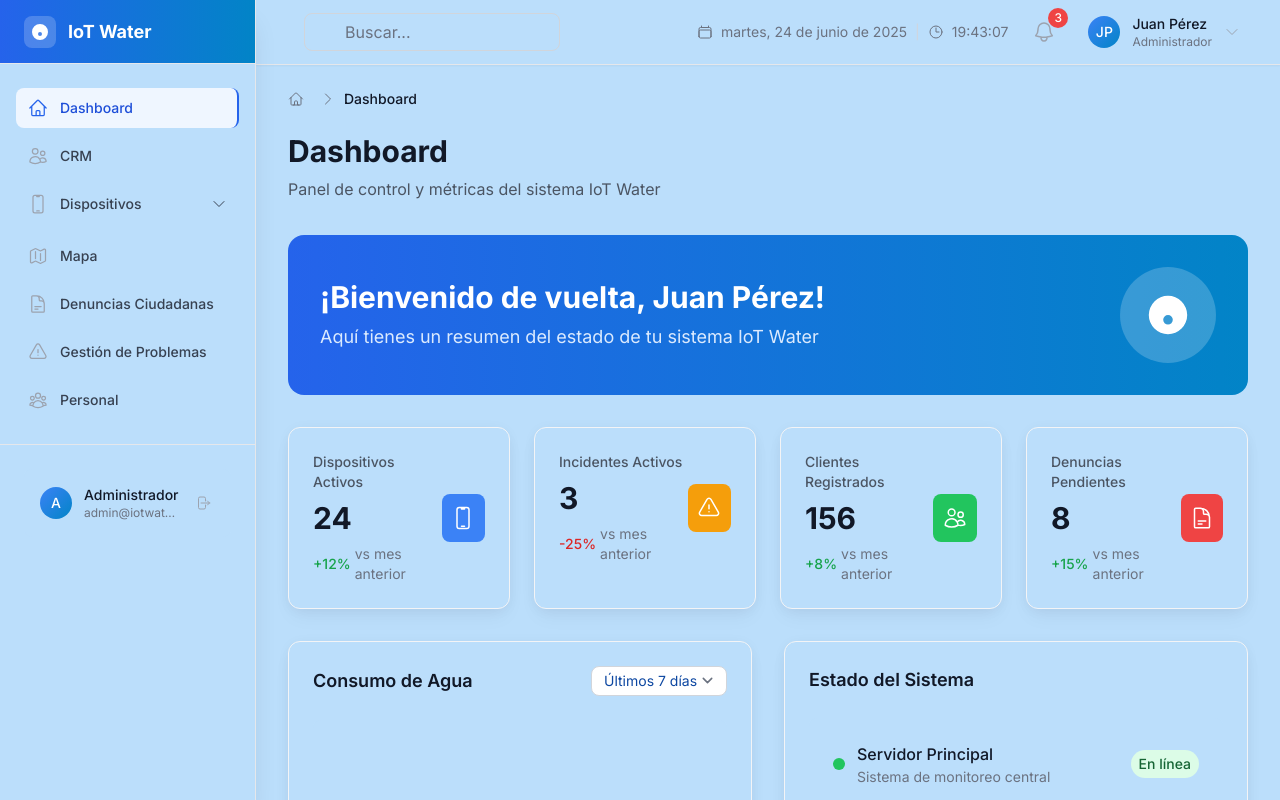
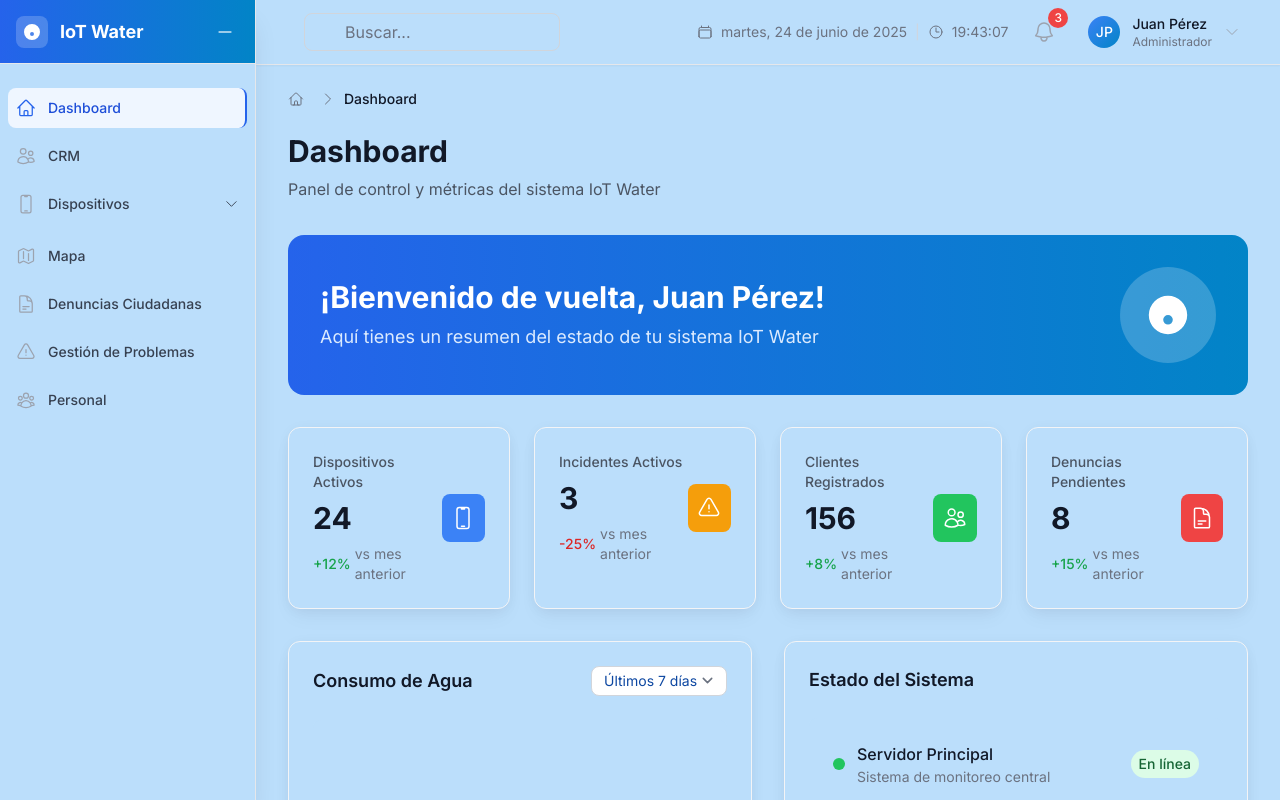
Before and after one commit to Alexisxx9999/frontend_iot_water, a Vue app: page /app/dashboard in a window 1280 px wide. Shown: the top 800 px of the page. Built offline with nearby package versions, Linux system fonts and the light colour scheme.

Commit message:
menu lateral efecto de contraccion

```diff
--- a/src/components/SidebarMenu.vue
+++ b/src/components/SidebarMenu.vue
@@ -1,22 +1,31 @@
 <template>
   <aside
-    class="fixed inset-y-0 left-0 z-50 w-64 bg-white shadow-xl border-r border-gray-200 transform transition-transform duration-300 ease-in-out lg:translate-x-0"
-    :class="{
-      'translate-x-0': isMobileOpen,
-      '-translate-x-full': !isMobileOpen
-    }"
+    class="fixed inset-y-0 left-0 z-50 bg-white shadow-xl border-r border-gray-200 transform transition-all duration-300 ease-in-out flex flex-col"
+    :class="[
+      isCollapsed ? 'w-20' : 'w-64',
+      isMobileOpen ? 'translate-x-0' : '-translate-x-full',
+      'lg:translate-x-0'
+    ]"
   >
     <!-- Sidebar Header -->
-    <div class="flex items-center justify-between h-16 px-6 border-b border-gray-200 bg-gradient-to-r from-primary-600 to-water-600">
+    <div class="flex items-center justify-between h-16 px-4 border-b border-gray-200 bg-gradient-to-r from-primary-600 to-water-600">
       <router-link to="/app/dashboard" class="flex items-center space-x-3">
         <div class="flex items-center justify-center w-8 h-8 bg-white/20 rounded-lg">
           <svg class="w-5 h-5 text-white" fill="currentColor" viewBox="0 0 20 20">
             <path d="M10 2a8 8 0 100 16 8 8 0 000-16zM8 12a2 2 0 114 0 2 2 0 01-4 0z"/>
           </svg>
         </div>
-        <span class="text-lg font-bold text-white">IoT Water</span>
+        <span v-if="!isCollapsed" class="text-lg font-bold text-white">IoT Water</span>
       </router-link>
-
+      <!-- Botón para colapsar/expandir -->
+      <button
+        @click="toggleCollapse"
+        class="hidden lg:flex p-1 rounded-md text-white/80 hover:text-white hover:bg-white/10 transition-colors ml-2"
+        :title="isCollapsed ? 'Expandir menú' : 'Colapsar menú'"
+      >
+        <svg v-if="!isCollapsed" xmlns="http://www.w3.org/2000/svg" class="h-5 w-5" fill="none" viewBox="0 0 24 24" stroke="currentColor"><path stroke-linecap="round" stroke-linejoin="round" stroke-width="2" d="M19 12H5" /></svg>
+        <svg v-else xmlns="http://www.w3.org/2000/svg" class="h-5 w-5" fill="none" viewBox="0 0 24 24" stroke="currentColor"><path stroke-linecap="round" stroke-linejoin="round" stroke-width="2" d="M5 12h14" /></svg>
+      </button>
       <!-- Close button for mobile -->
       <button
         @click="$emit('toggle-sidebar')"
@@ -27,13 +36,13 @@
     </div>
 
     <!-- Navigation Menu -->
-    <nav class="flex-1 px-4 py-6 space-y-2 overflow-y-auto">
+    <nav class="flex-1 px-2 py-6 space-y-2 overflow-y-auto">
       <div v-for="item in sidebarMenuItems" :key="item.id" class="space-y-1">
         <!-- Menu Item without children -->
         <router-link
           v-if="!item.children || item.children.length === 0"
           :to="item.route"
-          class="group flex items-center px-3 py-2.5 text-sm font-medium rounded-lg transition-all duration-200"
+          class="group flex items-center px-2 py-2.5 text-sm font-medium rounded-lg transition-all duration-200"
           :class="isActiveItem(item)
             ? 'bg-primary-50 text-primary-700 border-r-2 border-primary-600'
             : 'text-gray-700 hover:bg-gray-50 hover:text-gray-900'"
@@ -41,12 +50,12 @@
         >
           <component
             :is="getMenuIcon(item.icon)"
-            class="w-5 h-5 mr-3 flex-shrink-0"
-            :class="isActiveItem(item) ? 'text-primary-600' : 'text-gray-400 group-hover:text-gray-500'"
+            class="w-5 h-5 flex-shrink-0 icon-center"
+            :class="[isActiveItem(item) ? 'text-primary-600' : 'text-gray-400 group-hover:text-gray-500', isCollapsed ? 'mx-auto' : 'mr-3']"
           />
-          <span class="truncate">{{ item.title }}</span>
+          <span v-if="!isCollapsed" class="truncate">{{ item.title }}</span>
           <span
-            v-if="item.badge"
+            v-if="item.badge && !isCollapsed"
             class="ml-auto inline-flex items-center px-2 py-0.5 rounded-full text-xs font-medium"
             :class="isActiveItem(item)
               ? 'bg-primary-100 text-primary-800'
@@ -59,21 +68,22 @@
         <!-- Menu Item with children -->
         <div v-else>
           <button
-            @click="toggleSubmenu(item.id)"
-            class="group w-full flex items-center justify-between px-3 py-2.5 text-sm font-medium rounded-lg transition-all duration-200"
+            @click="handleParentMenuClick(item)"
+            class="group w-full flex items-center justify-between px-2 py-2.5 text-sm font-medium rounded-lg transition-all duration-200"
             :class="isActiveItem(item)
               ? 'bg-primary-50 text-primary-700'
               : 'text-gray-700 hover:bg-gray-50 hover:text-gray-900'"
           >
-            <div class="flex items-center">
+            <div class="flex items-center w-full">
               <component
                 :is="getMenuIcon(item.icon)"
-                class="w-5 h-5 mr-3 flex-shrink-0"
-                :class="isActiveItem(item) ? 'text-primary-600' : 'text-gray-400 group-hover:text-gray-500'"
+                class="w-5 h-5 flex-shrink-0 icon-center"
+                :class="[isActiveItem(item) ? 'text-primary-600' : 'text-gray-400 group-hover:text-gray-500', isCollapsed ? 'mx-auto' : 'mr-3']"
               />
-              <span class="truncate">{{ item.title }}</span>
+              <span v-if="!isCollapsed" class="truncate">{{ item.title }}</span>
             </div>
             <ChevronDownIcon
+              v-if="!isCollapsed"
               class="w-4 h-4 transition-transform duration-200"
               :class="{ 'rotate-180': isSubmenuExpanded(item.id) }"
             />
@@ -81,7 +91,7 @@
 
           <!-- Submenu -->
           <div
-            v-if="item.children && item.children.length > 0"
+            v-if="item.children && item.children.length > 0 && !isCollapsed"
             class="mt-1 space-y-1 overflow-hidden transition-all duration-200"
             :class="{ 'max-h-0': !isSubmenuExpanded(item.id), 'max-h-96': isSubmenuExpanded(item.id) }"
           >
@@ -103,26 +113,6 @@
         </div>
       </div>
     </nav>
-
-    <!-- Sidebar Footer -->
-    <div class="p-4 border-t border-gray-200">
-      <div class="flex items-center space-x-3 p-3 bg-gray-50 rounded-lg">
-        <div class="w-8 h-8 bg-gradient-to-br from-primary-500 to-water-600 rounded-full flex items-center justify-center">
-          <span class="text-sm font-medium text-white">A</span>
-        </div>
-        <div class="flex-1 min-w-0">
-          <p class="text-sm font-medium text-gray-900 truncate">Administrador</p>
-          <p class="text-xs text-gray-500 truncate">admin@iotwater.com</p>
-        </div>
-        <button
-          @click="handleLogout"
-          class="p-1 text-gray-400 hover:text-gray-600 transition-colors"
-          title="Cerrar sesión"
-        >
-          <ArrowRightOnRectangleIcon class="w-4 h-4" />
-        </button>
-      </div>
-    </div>
   </aside>
 </template>
 
@@ -163,7 +153,7 @@ export default {
       default: false
     }
   },
-  emits: ['toggle-sidebar'],
+  emits: ['toggle-sidebar', 'collapsed-change'],
   setup(props, { emit }) {
     const route = useRoute()
     const router = useRouter()
@@ -185,10 +175,23 @@ export default {
     // Manejar clic en elementos del menú
     const handleMenuClick = (item) => {
       if (item.children && item.children.length > 0) {
-        toggleSubmenu(item.id)
+        // No hacer nada aquí, el manejo es en handleParentMenuClick
+        return
       } else {
         setActiveItem(item.id)
         emit('toggle-sidebar')
+      }
+    }
+
+    // Manejar clic en ítems con submenú
+    const handleParentMenuClick = (item) => {
+      if (isCollapsed.value) {
+        // Si está colapsado, redirigir a la ruta principal
+        if (item.route) {
+          router.push(item.route)
+        }
+      } else {
+        toggleSubmenu(item.id)
       }
     }
 
@@ -248,18 +251,22 @@ export default {
       autoExpandSubmenus()
     }, { immediate: true })
 
+    const toggleCollapse = () => {
+      isCollapsed.value = !isCollapsed.value
+      emit('collapsed-change', isCollapsed.value)
+    }
+
     return {
+      isCollapsed,
+      toggleCollapse,
       sidebarMenuItems,
-      isCollapsed,
-      activeItem,
-      expandedSubmenus,
+      getMenuIcon,
       isActiveItem,
       handleMenuClick,
+      handleParentMenuClick,
       isSubmenuExpanded,
-      isCurrentRoute,
-      getMenuIcon,
       toggleSubmenu,
-      handleLogout
+      isCurrentRoute
     }
   }
 }
@@ -302,4 +309,14 @@ export default {
 .max-h-96 {
   transition: max-height 0.3s ease-in;
 }
+
+.sidebar-collapsed {
+  width: 5rem !important;
+}
+
+.icon-center {
+  display: flex;
+  align-items: center;
+  justify-content: center;
+}
 </style>
--- a/src/layouts/DefaultLayout.vue
+++ b/src/layouts/DefaultLayout.vue
@@ -4,10 +4,11 @@
     <SidebarMenu
       :is-mobile-open="isMobileOpen"
       @toggle-sidebar="toggleMobileSidebar"
+      @collapsed-change="onSidebarCollapsedChange"
     />
 
     <!-- Main Content -->
-    <div class="lg:pl-64">
+    <div :class="mainContentClass">
       <!-- Top Navigation -->
       <TopNavbar @toggle-sidebar="toggleMobileSidebar" />
 
@@ -86,11 +87,24 @@ export default {
   setup() {
     const route = useRoute()
     const isMobileOpen = ref(false)
+    const isSidebarCollapsed = ref(false)
 
     // Toggle mobile sidebar
     const toggleMobileSidebar = () => {
       isMobileOpen.value = !isMobileOpen.value
     }
+    // Sidebar colapsado/expandido
+    const onSidebarCollapsedChange = (collapsed) => {
+      isSidebarCollapsed.value = collapsed
+    }
+
+    // Clase dinámica para el contenido principal
+    const mainContentClass = computed(() => {
+      return [
+        'transition-all duration-300',
+        isSidebarCollapsed.value ? 'lg:pl-20' : 'lg:pl-64'
+      ]
+    })
 
     // Close mobile sidebar when route changes
     watch(() => route.path, () => {
@@ -142,7 +156,7 @@ export default {
         '/app/map': 'Mapa de Dispositivos',
         '/app/complaints': 'Denuncias Ciudadanas',
         '/app/incidents': 'Gestión de Incidentes',
-        '/app/personnel': 'Gestión de Personal'
+        '/app/personnel': 'Administración de Personal'
       }
       return routeMap[route.path] || 'Página'
     })
@@ -165,7 +179,9 @@ export default {
       toggleMobileSidebar,
       breadcrumbs,
       pageTitle,
-      pageDescription
+      pageDescription,
+      onSidebarCollapsedChange,
+      mainContentClass
     }
   }
 }
```
